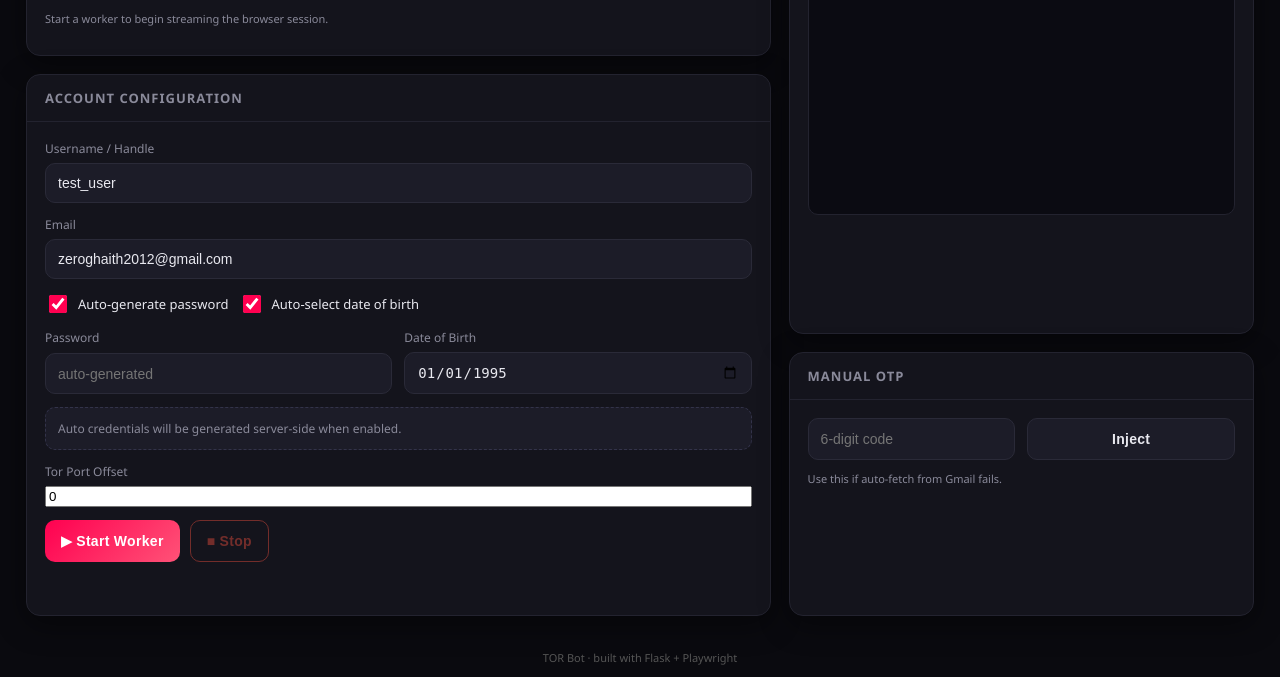
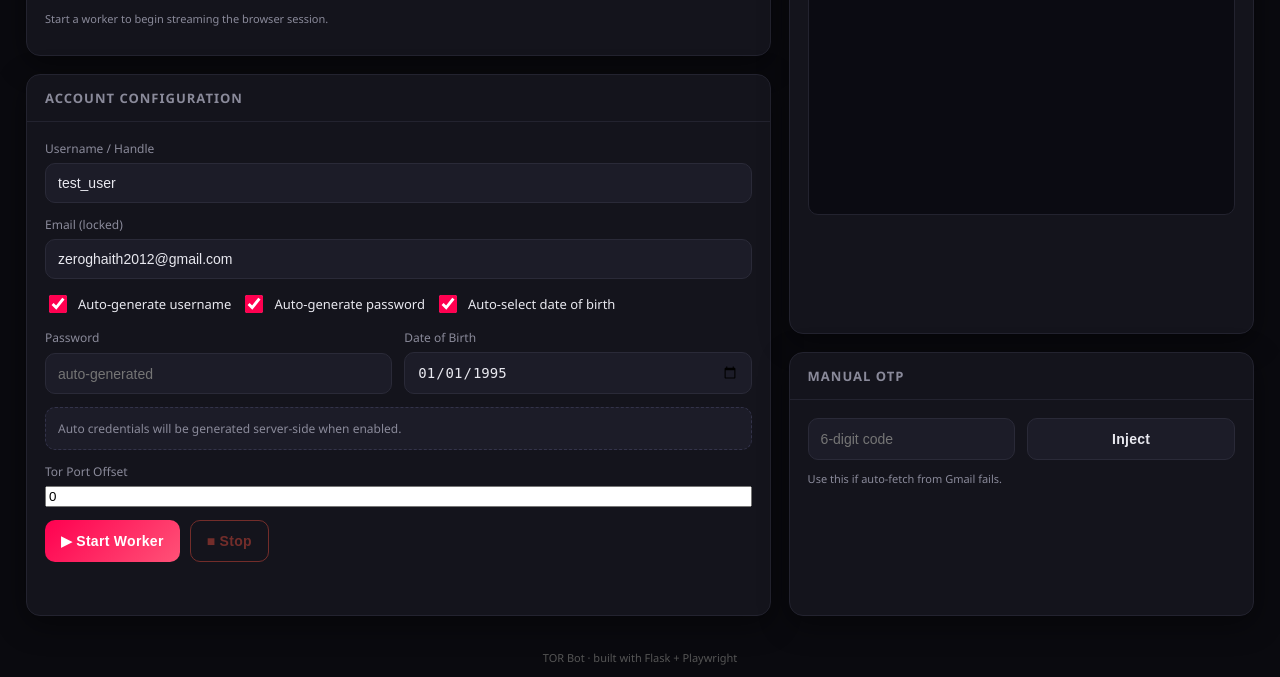
Before and after one commit to ghaith012x-collab/test, a Flask app: page / in a window 1280 px wide. Shown: the part 565-1242 px from the top of the page. Run offline with Flask 3, Linux system fonts and the light colour scheme.

Commit message:
fix: add missing autoUser checkbox so Start button handler stops crashing

```diff
--- a/templates/site.html
+++ b/templates/site.html
@@ -169,14 +169,15 @@
         <form id="startForm">
           <div class="field">
             <label for="username">Username / Handle</label>
-            <input type="text" id="username" value="test_user" autocomplete="off" />
+            <input type="text" id="username" value="test_user" autocomplete="off" disabled />
           </div>
           <div class="field">
-            <label for="email">Email</label>
-            <input type="email" id="email" value="zeroghaith2012@gmail.com" autocomplete="off" />
+            <label for="email">Email (locked)</label>
+            <input type="email" id="email" value="zeroghaith2012@gmail.com" autocomplete="off" disabled />
           </div>
 
           <div class="auto-row">
+            <label class="switch"><input type="checkbox" id="autoUser" checked /> Auto-generate username</label>
             <label class="switch"><input type="checkbox" id="autoCreds" checked /> Auto-generate password</label>
             <label class="switch"><input type="checkbox" id="autoDob" checked /> Auto-select date of birth</label>
           </div>
```
